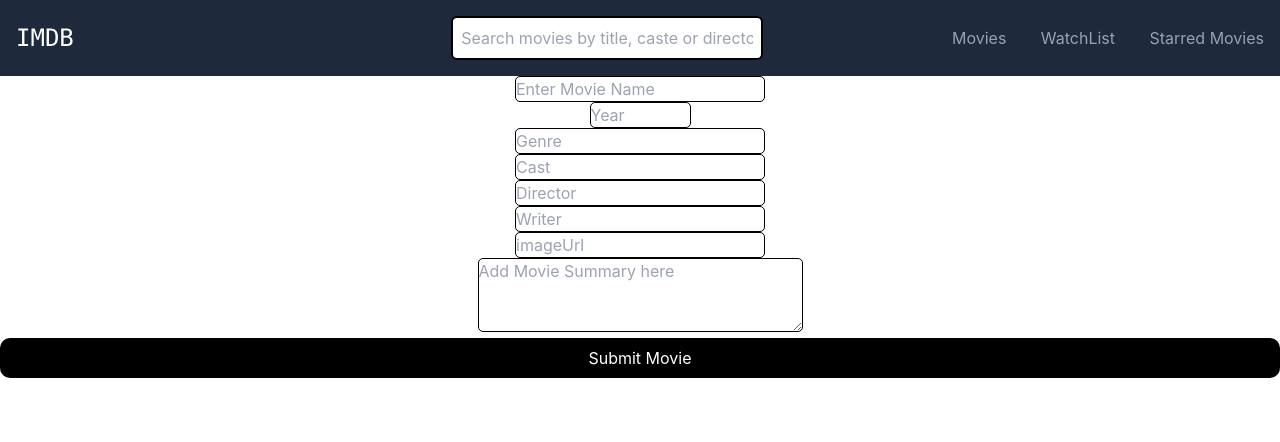
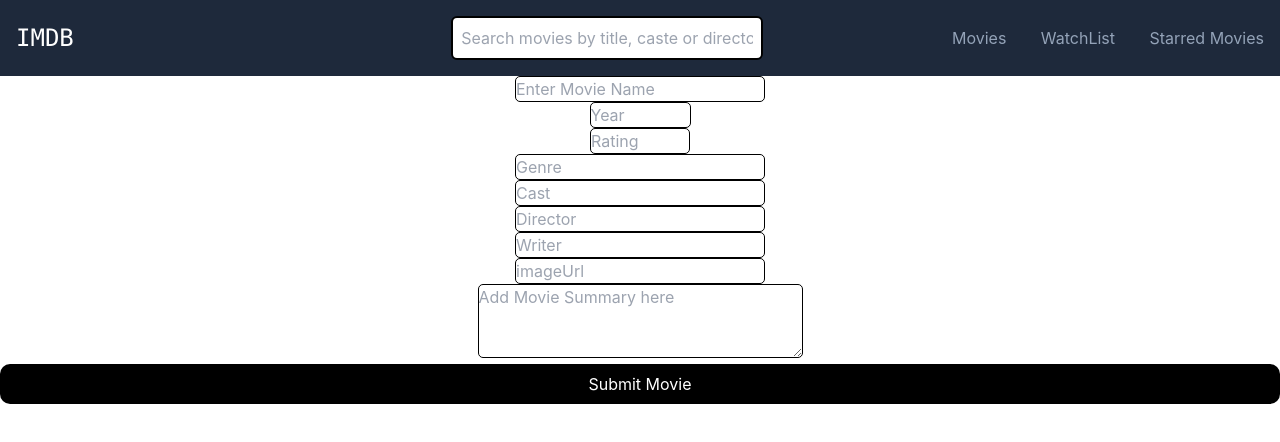
Before and after one commit to Anush79/MCR-11, a React (Create React App) app: page /newmovie in a window 1280 px wide. Shown: the top 442 px of the page. Built offline with nearby package versions, Linux system fonts and the light colour scheme.

Commit message:
feat: filters

```diff
--- a/src/component/Header.jsx
+++ b/src/component/Header.jsx
@@ -1,11 +1,13 @@
 import { NavLink } from "react-router-dom";
+import { useData } from "../context/DataContext";
 
 export default function Header(){
+  const{dispatch} = useData()
   return (
     <div className="flex gap-4 w-full items-center justify-between p-4 bg-slate-800">
       <h1 className="text-2xl text-white font-mono flex items-center">IMDB</h1>
       <div></div>
-      <input className="w-1/4 border-2 p-2 rounded-md"  type="text" placeholder="Search movies by title, caste or director" />
+      <input className="w-1/4 border-2 p-2 rounded-md"  type="text" placeholder="Search movies by title, caste or director" onChange={(e)=>{dispatch({type:"SEARCH", payload:e.target.value})}} />
       <nav className="flex w-1/4 justify-between text-slate-400 items-center  ">
         <NavLink to='/'>Movies</NavLink>
         <NavLink to='/watchlist'>WatchList</NavLink>
--- a/src/context/DataContext.jsx
+++ b/src/context/DataContext.jsx
@@ -11,7 +11,8 @@ import { toast } from "react-toastify";
 
 export const DataContext = createContext();
 const initialValue = {
-  year: "",
+  year: 0,
+  search:"",
   rating: "",
   genre: "",
   watchList: [],
@@ -20,36 +21,33 @@ const initialValue = {
 const reducerFunction = (state, action) => {
   const { type, payload } = action;
   switch (type) {
+    case "SEARCH":
+      return {...state, search:payload};
     case "YEAR":
       return { ...state, year: payload };
     case "RATING":
       return { ...state, rating: payload };
     case "GENRE":
       return { ...state, genre: payload };
-    case "WATCHLIST":{
-      console.log(payload)
+    case "WATCHLIST": {
+      console.log(payload);
       return {
         ...state,
         watchList: state.watchList.find((item) => item.id == payload)
           ? [...state.watchList.filter((item) => item.id != payload)]
-          : [
-              movies.find((item) => item.id == payload),
-              ...state.watchList,
-            ],
-      }
+          : [movies.find((item) => item.id == payload), ...state.watchList],
+      };
     }
-    case "STAR":return {
-      ...state,
-      starred: state.starred.find((item) => item.id == payload)
-        ? [...state.starred.filter((item) => item.id != payload)]
-        : [
-            movies.find((item) => item.id == payload),
-            ...state.starred,
-          ],
-    }
+    case "STAR":
+      return {
+        ...state,
+        starred: state.starred.find((item) => item.id == payload)
+          ? [...state.starred.filter((item) => item.id != payload)]
+          : [movies.find((item) => item.id == payload), ...state.starred],
+      };
 
     default:
-      break;
+      return state
   }
 };
 export function DataProvider({ children }) {
@@ -60,6 +58,7 @@ export function DataProvider({ children }) {
   const [movieData, setMovieData] = useState(
     JSON.parse(localStorage.getItem("movieData")) || movies
   );
+  const AllGenres = extractUniqueGenres(movieData);
 
   const AddNewHandler = (newMovie) => {
     setMovieData([newMovie, ...movieData]);
@@ -68,18 +67,36 @@ export function DataProvider({ children }) {
   function extractUniqueGenres(movies) {
     const uniqueGenres = new Set();
     for (const movie of movies) {
-      movie.genre.forEach((genre) => uniqueGenres.add(genre));
+      movie?.genre?.forEach((genre) => uniqueGenres.add(genre));
     }
     return Array.from(uniqueGenres);
   }
-  const AllGenres = extractUniqueGenres(movieData);
+
+  const searchFiltered =  filters.search.length > 0
+  ? movieData.filter((item) => item.title.toLowerCase().includes(filters.search.toLowerCase().trim()))
+  : movieData;
+
+  const genreFiltered =
+    filters.genre.length > 0
+      ? searchFiltered.filter((item) => item.genre.includes(filters.genre))
+      : searchFiltered;
+
+  const ratingFiltered =
+    filters.rating > 0
+      ? genreFiltered.filter((item) => item.rating == filters.rating)
+      : genreFiltered;
+
+      const yearFilteredData  = filters.year>0 ?
+       ratingFiltered.filter(item=> item.year == filters.year) : ratingFiltered;
+
+console.log({filters}, {yearFilteredData})
   useEffect(() => {
     localStorage.setItem("movieData", JSON.stringify(movieData));
     localStorage.setItem("filters", JSON.stringify(filters));
   }, [movieData, filters]);
   return (
     <DataContext.Provider
-      value={{ movieData, AllGenres, dispatch,filters, AddNewHandler }}
+      value={{ movieData, AllGenres, dispatch,yearFilteredData, filters, AddNewHandler }}
     >
       {children}
     </DataContext.Provider>
--- a/src/pages/AddNewMovie.jsx
+++ b/src/pages/AddNewMovie.jsx
@@ -1,32 +1,69 @@
+import { useState } from "react"
+import { useData } from "../context/DataContext";
 
 
 
 export default function AddNewMovie(){
+  const {AddNewHandler} = useData()
+ const [formData, setFormData] = useState({
+  id:"8349",
+  title:"",
+  year:"",
+  genre:"",
+  rating:"",
+  director:"",
+  writer:"",
+  cast:"",
+  summary:"",
+  imageURL:""
+ })
+  const handleChange =(e)=>{
+const {name, value}= e.target;
+
+setFormData({...formData, [name]:value})
+  }
+  // {
+  //   id: 2,
+  //   title: 'The Godfather',
+  //   year: 1992,
+  //   genre: ['Crime', 'Drama'],
+  //   rating: 9,
+  //   director: 'Francis Ford Coppola',
+  //   writer: 'Mario Puzo',
+  //   cast: ['Marlon Brando', 'Al Pacino'],
+  //   summary:
+  //     'The aging patriarch of an organized crime dynasty transfers control of his clandestine empire to his reluctant son.',
+  //   imageURL:
+  //     'https://m.media-amazon.com/images/M/MV5BM2MyNjYxNmUtYTAwNi00MTYxLWJmNWYtYzZlODY3ZTk3OTFlXkEyXkFqcGdeQXVyNzkwMjQ5NzM@._V1_FMjpg_UX1000_.jpg',
+  // },
   return <div>
-    <form className="w-full flex flex-col" >
+    <form className="w-full flex flex-col" onSubmit={(e)=>{e.preventDefault(); AddNewHandler(formData)}} >
       <label htmlFor="">
-        <input type="text" name="Movie Name" placeholder="Enter Movie Name" required/>
+        <input type="text" name="title" placeholder="Enter Movie Name" required onChange={handleChange} value={formData.name}/>
       </label>
       <label htmlFor="">
-        <input type="number" min={1900} max={2025} name="Movie Name" placeholder="Year" required />
+        <input type="number" min={1900} max={2025} name="year" placeholder="Year" required  onChange={handleChange} value={formData.year}/>
       </label>
       <label htmlFor="">
-        <input type="text" name="genre" placeholder="Genre" required/>
+        <input type="number" min={1} max={10} name="rating" placeholder="Rating" required  onChange={handleChange} value={formData.rating}/>
       </label>
       <label htmlFor="">
-        <input type="text" name="Cast" placeholder="Cast" required/>
+        <input type="text" name="genre" placeholder="Genre" required onChange={handleChange} value={formData.genre}/>
       </label>
       <label htmlFor="">
-        <input type="text" name="Director" placeholder="Director" required/>
+        <input type="text" name="cast" placeholder="Cast" required onChange={handleChange} value={formData.cast}/>
       </label>
       <label htmlFor="">
-        <input type="text" name="Writer" placeholder="Writer" required/>
+        <input type="text" name="director" placeholder="Director" required onChange={handleChange} value={formData.director}/>
       </label>
       <label htmlFor="">
-        <input type="url" name="imageUrl" placeholder="imageUrl" required/>
+        <input type="text" name="writer" placeholder="Writer" required onChange={handleChange} value={formData.writer}/>
       </label>
       <label htmlFor="">
-        <textarea name="summary" id="" cols="30" rows="3" placeholder="Add Movie Summary here"></textarea>
+        <input type="url" name="imageURL" placeholder="imageUrl" required onChange={handleChange} value={formData.imageURL}/>
+      </label>
+      <label htmlFor="">
+        <textarea name="summary" id="" cols="30" rows="3" placeholder="Add Movie Summary here" required onChange={handleChange} value={formData.summary}></textarea>
       </label>
       <button>Submit Movie</button>
     </form>
--- a/src/pages/Home.jsx
+++ b/src/pages/Home.jsx
@@ -3,7 +3,7 @@ import MCard from "../component/MovieCard"
 import { useData } from "../context/DataContext"
 
 export default function Home() {
-  const { movieData, AllGenres } = useData();
+  const { yearFilteredData, AllGenres, filters, dispatch } = useData();
 
   const getOptionsforYears = (start) => {
     const optionsList = []
@@ -14,24 +14,29 @@ export default function Home() {
     return optionsList
   }
 
+  const onChangeHandler = (e)=>{
+e.preventDefault();
+dispatch({type:e.target.name.toUpperCase(), payload: e.target.value})
+  }
+
   return <div className="flex flex-col">
     <div className="flex items-center justify-between pl-5 ">
       <h1 className="text-2xl font-bold">Movies</h1>
       <div className="flex w-1/2 justify-between p-4">
-        <select name="genre" id="genre">
-          <option value="select"> Select Genre</option>
+        <select name="genre" id="genre" onChange={onChangeHandler}>
+          <option value=""> Select Genre</option>
           {
             AllGenres.map(item => <option value={item}>{item}</option>)
           }
         </select>
-        <select name="year" id="year">
-          <option value="select"> Release Year</option>
+        <select name="year" id="year"onChange={onChangeHandler}>
+          <option value=""> Release Year</option>
           {
             getOptionsforYears(1990).map(item=> <option value={item}>{item}</option>)
           }
         </select>
-        <select name="rating" id="rating">
-          <option value="rating"> Select rating</option>
+        <select name="rating" id="rating"onChange={onChangeHandler}>
+          <option value={0}> Select rating</option>
           {
             Array.from({ length: 10 }, (_, index) => index + 1).map(item=> <option value={item}>{item}</option>)
           }
@@ -43,8 +48,9 @@ export default function Home() {
       </div>
     </div>
     <div className="flex gap-6 flex-wrap justify-center items-center">
-      {
-        movieData.map(item => <MCard movie={item} />)
+      {yearFilteredData.length>0?
+        yearFilteredData.map(item => <MCard movie={item} />):
+        <p className="text-xl font-mono">No Movie Found</p>
       }
 
     </div>
--- a/src/pages/Starred.jsx
+++ b/src/pages/Starred.jsx
@@ -5,8 +5,12 @@ export default function Starred() {
   const { filters } = useData()
   return <div>
     Starredpage
-    {
-      filters.starred.map(item => <MovieCard movie={item} />)
-    }
+    <div className="flex gap-6 flex-wrap justify-center items-center">
+      {filters.starred.length>0?
+        filters.starred.map(item =><MovieCard movie={item} />):
+        <p className="text-xl font-mono">No Movie Found</p>
+      }
+
+    </div>
   </div>
 }
--- a/src/pages/WatchList.jsx
+++ b/src/pages/WatchList.jsx
@@ -4,8 +4,13 @@ export default function WatchList(){
   const {filters} = useData()
   return <div>
     WatchList page
-    {
-      filters.watchList.map(item=>  <MovieCard movie={item} />)
-    }
+    <div className="flex gap-6 flex-wrap justify-center items-center">
+      {filters.watchList.length>0?
+        filters.watchList.map(item =><MovieCard movie={item} />):
+        <p className="text-xl font-mono">No Movie Found</p>
+      }
+
+    </div>
+
   </div>
 }
```
Also changed, not shown: 1 other file (tests, documents, lock files or other folders).
